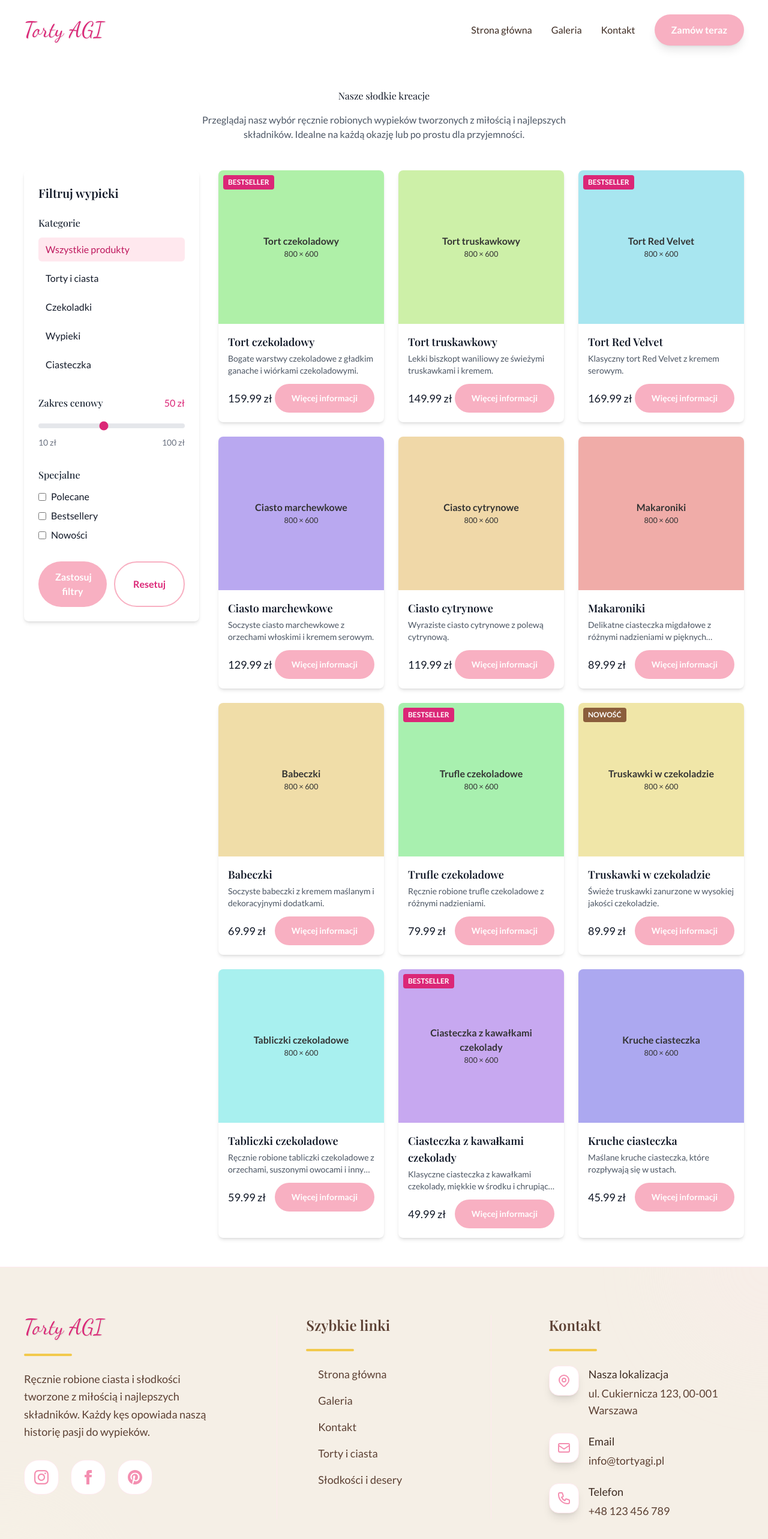
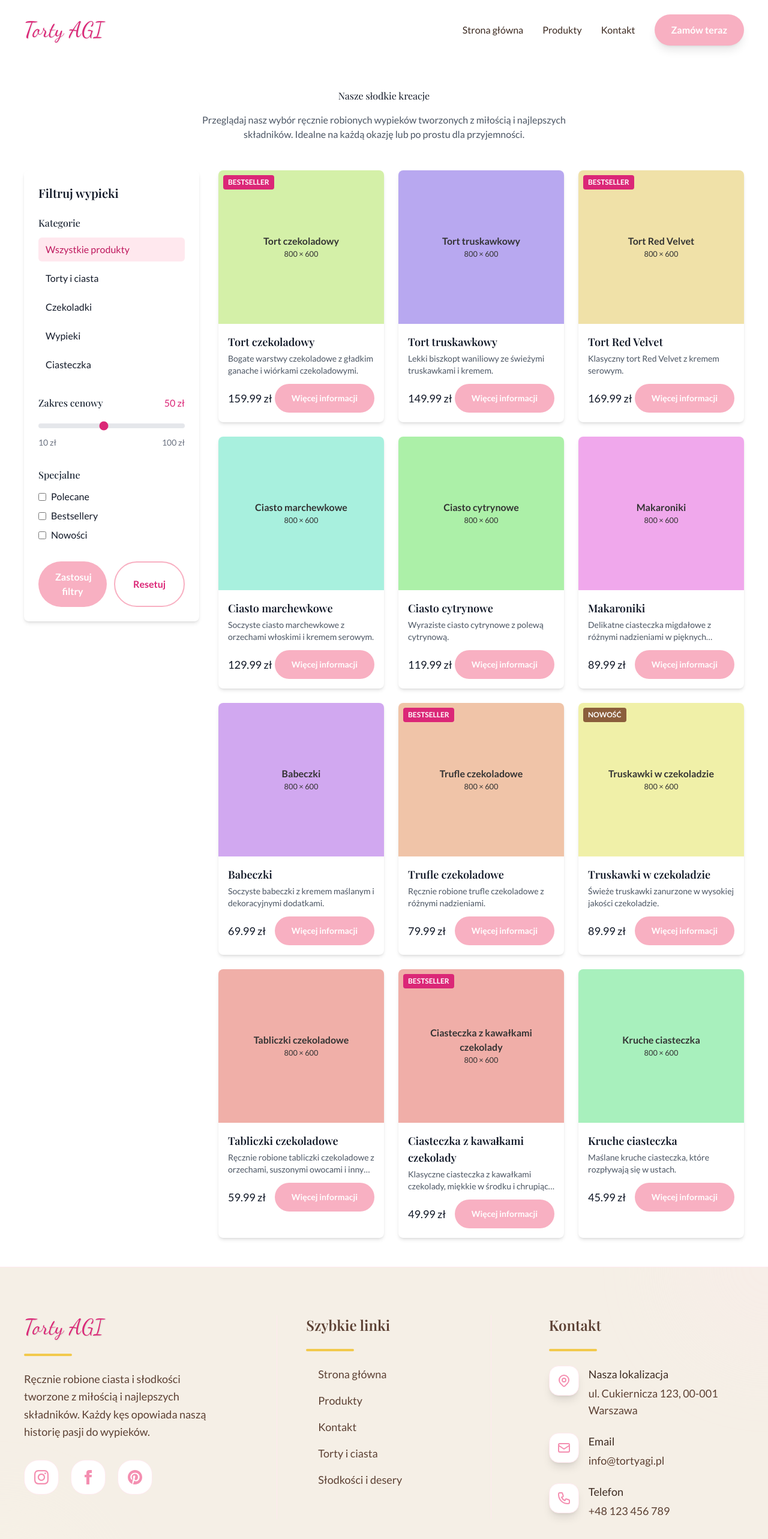
Before and after one commit to Elaard/torty-agi, a Next.js app: page /products in a window 1280 px wide. Shown: the top 2566 px of the page at 60% size. Built offline with nearby package versions, Linux system fonts and the light colour scheme; a web font is replaced by a local one.

Commit message:
fix client side rendering, use links translated to pl

```diff
--- a/src/app/page.tsx
+++ b/src/app/page.tsx
@@ -23,10 +23,10 @@ export default function Home() {
                 Ręcznie robione torty, ciasta i słodkości przygotowane z pasją i najlepszych składników. Idealne na każdą okazję.
               </p>
               <div className="flex flex-col sm:flex-row gap-6 justify-center">
-                <Link href="/contact" className="btn btn-primary text-lg px-8 py-4 shadow-xl">
+                <Link href="/kontakt" className="btn btn-primary text-lg px-8 py-4 shadow-xl">
                   Skontaktuj się
                 </Link>
-                <Link href="/contact" className="btn btn-outline text-lg px-8 py-4 transform -rotate-1">
+                <Link href="/kontakt" className="btn btn-outline text-lg px-8 py-4 transform -rotate-1">
                   Nasze realizacje
                 </Link>
               </div>
@@ -158,7 +158,7 @@ export default function Home() {
                 <p className="text-secondary-600 mb-4">
                   Bogate warstwy czekoladowe z gładkim ganache i wiórkami czekoladowymi. Idealny na specjalne okazje.
                 </p>
-                <Link href="/contact" className="text-primary-600 font-medium hover:text-primary-700 inline-flex items-center">
+                <Link href="/kontakt" className="text-primary-600 font-medium hover:text-primary-700 inline-flex items-center">
                   Więcej informacji
                   <svg xmlns="http://www.w3.org/2000/svg" className="h-4 w-4 ml-1" fill="none" viewBox="0 0 24 24" stroke="currentColor">
                     <path strokeLinecap="round" strokeLinejoin="round" strokeWidth={2} d="M9 5l7 7-7 7" />
@@ -179,7 +179,7 @@ export default function Home() {
                 <p className="text-secondary-600 mb-4">
                   Delikatne ciasteczka migdałowe z różnymi nadzieniami w pięknych kolorach. Doskonały prezent.
                 </p>
-                <Link href="/contact" className="text-primary-600 font-medium hover:text-primary-700 inline-flex items-center">
+                <Link href="/kontakt" className="text-primary-600 font-medium hover:text-primary-700 inline-flex items-center">
                   Więcej informacji
                   <svg xmlns="http://www.w3.org/2000/svg" className="h-4 w-4 ml-1" fill="none" viewBox="0 0 24 24" stroke="currentColor">
                     <path strokeLinecap="round" strokeLinejoin="round" strokeWidth={2} d="M9 5l7 7-7 7" />
@@ -198,7 +198,7 @@ export default function Home() {
                 </div>
                 <h3 className="font-serif text-2xl font-semibold mb-3">Babeczki</h3>
                 <p className="text-secondary-600 mb-4">Soczyste babeczki z kremem maślanym i dekoracyjnymi dodatkami. Idealne na przyjęcia.</p>
-                <Link href="/contact" className="text-primary-600 font-medium hover:text-primary-700 inline-flex items-center">
+                <Link href="/kontakt" className="text-primary-600 font-medium hover:text-primary-700 inline-flex items-center">
                   Więcej informacji
                   <svg xmlns="http://www.w3.org/2000/svg" className="h-4 w-4 ml-1" fill="none" viewBox="0 0 24 24" stroke="currentColor">
                     <path strokeLinecap="round" strokeLinejoin="round" strokeWidth={2} d="M9 5l7 7-7 7" />
@@ -209,7 +209,7 @@ export default function Home() {
           </div>
 
           <div className="text-center mt-16">
-            <Link href="/contact" className="btn btn-primary text-lg px-8 py-4 shadow-xl">
+            <Link href="/kontakt" className="btn btn-primary text-lg px-8 py-4 shadow-xl">
               Zobacz wszystkie nasze wypieki
             </Link>
           </div>
@@ -329,7 +329,7 @@ export default function Home() {
               personalizowane zamówienia, dostawę i odbiór osobisty.
             </p>
             <Link
-              href="/contact"
+              href="/kontakt"
               className="inline-block px-10 py-5 bg-white text-primary-600 rounded-full text-xl font-bold hover:bg-gray-100 hover:shadow-2xl transition-all duration-500 transform hover:scale-105"
             >
               Skontaktuj się teraz
--- a/src/components/layout/Footer.tsx
+++ b/src/components/layout/Footer.tsx
@@ -67,25 +67,25 @@ export default function Footer() {
                 </Link>
               </li>
               <li>
-                <Link href="/products" className="text-secondary-600 hover:text-primary-600 transition-colors flex items-center group text-lg">
+                <Link href="/produkty" className="text-secondary-600 hover:text-primary-600 transition-colors flex items-center group text-lg">
                   <span className="w-2 h-2 bg-accent-500 rounded-full mr-3 opacity-0 group-hover:opacity-100 transition-opacity"></span>
-                  <span>Galeria</span>
+                  <span>Produkty</span>
                 </Link>
               </li>
               <li>
-                <Link href="/contact" className="text-secondary-600 hover:text-primary-600 transition-colors flex items-center group text-lg">
+                <Link href="/kontakt" className="text-secondary-600 hover:text-primary-600 transition-colors flex items-center group text-lg">
                   <span className="w-2 h-2 bg-accent-500 rounded-full mr-3 opacity-0 group-hover:opacity-100 transition-opacity"></span>
                   <span>Kontakt</span>
                 </Link>
               </li>
               <li>
-                <Link href="/contact" className="text-secondary-600 hover:text-primary-600 transition-colors flex items-center group text-lg">
+                <Link href="/kontakt" className="text-secondary-600 hover:text-primary-600 transition-colors flex items-center group text-lg">
                   <span className="w-2 h-2 bg-accent-500 rounded-full mr-3 opacity-0 group-hover:opacity-100 transition-opacity"></span>
                   <span>Torty i ciasta</span>
                 </Link>
               </li>
               <li>
-                <Link href="/contact" className="text-secondary-600 hover:text-primary-600 transition-colors flex items-center group text-lg">
+                <Link href="/kontakt" className="text-secondary-600 hover:text-primary-600 transition-colors flex items-center group text-lg">
                   <span className="w-2 h-2 bg-accent-500 rounded-full mr-3 opacity-0 group-hover:opacity-100 transition-opacity"></span>
                   <span>Słodkości i desery</span>
                 </Link>
--- a/src/components/layout/Header.tsx
+++ b/src/components/layout/Header.tsx
@@ -49,15 +49,15 @@ export default function Header() {
               <span>Strona główna</span>
               <span className="absolute bottom-0 left-0 w-0 h-0.5 bg-primary-300 group-hover:w-full transition-all duration-300"></span>
             </Link>
-            <Link href="/products" className="font-medium text-secondary-700 hover:text-primary-600 transition-colors relative group py-2">
-              <span>Galeria</span>
+            <Link href="/produkty" className="font-medium text-secondary-700 hover:text-primary-600 transition-colors relative group py-2">
+              <span>Produkty</span>
               <span className="absolute bottom-0 left-0 w-0 h-0.5 bg-primary-300 group-hover:w-full transition-all duration-300"></span>
             </Link>
-            <Link href="/contact" className="font-medium text-secondary-700 hover:text-primary-600 transition-colors relative group py-2">
+            <Link href="/kontakt" className="font-medium text-secondary-700 hover:text-primary-600 transition-colors relative group py-2">
               <span>Kontakt</span>
               <span className="absolute bottom-0 left-0 w-0 h-0.5 bg-primary-300 group-hover:w-full transition-all duration-300"></span>
             </Link>
-            <Link href="/contact" className="btn btn-primary ml-4 shadow-lg">
+            <Link href="/kontakt" className="btn btn-primary ml-4 shadow-lg">
               Zamów teraz
             </Link>
           </nav>
@@ -89,21 +89,21 @@ export default function Header() {
               Strona główna
             </Link>
             <Link
-              href="/contact"
+              href="/kontakt"
               className="block py-3 px-6 hover:bg-primary-50 transition-colors text-secondary-700 hover:text-primary-600"
               onClick={() => setIsMenuOpen(false)}
             >
-              Galeria
+              Produkty
             </Link>
             <Link
-              href="/contact"
+              href="/kontakt"
               className="block py-3 px-6 hover:bg-primary-50 transition-colors text-secondary-700 hover:text-primary-600"
               onClick={() => setIsMenuOpen(false)}
             >
               Kontakt
             </Link>
             <div className="px-6 pt-2 pb-3">
-              <Link href="/contact" className="block w-full btn btn-primary text-center shadow-lg" onClick={() => setIsMenuOpen(false)}>
+              <Link href="/kontakt" className="block w-full btn btn-primary text-center shadow-lg" onClick={() => setIsMenuOpen(false)}>
                 Zamów teraz
               </Link>
             </div>
--- a/src/components/ui/PlaceholderImage.tsx
+++ b/src/components/ui/PlaceholderImage.tsx
@@ -1,4 +1,6 @@
 "use client";
+
+import { useEffect, useState } from "react";
 
 interface PlaceholderImageProps {
   text: string;
@@ -8,20 +10,25 @@ interface PlaceholderImageProps {
 }
 
 export default function PlaceholderImage({ text, width = 800, height = 600, className = "" }: PlaceholderImageProps) {
-  // Generate a random pastel color
-  const getRandomPastelColor = () => {
-    const hue = Math.floor(Math.random() * 360);
-    return `hsl(${hue}, 70%, 80%)`;
-  };
+  const [color, setColor] = useState("");
 
-  const bgColor = getRandomPastelColor();
+  // Ustawienie koloru po pierwszym renderze (po stronie klienta)
+  useEffect(() => {
+    // Generate a random pastel color
+    const getRandomPastelColor = () => {
+      const hue = Math.floor(Math.random() * 360);
+      return `hsl(${hue}, 70%, 80%)`;
+    };
+    setColor(getRandomPastelColor());
+  }, []);
+
   const textColor = "hsl(0, 0%, 20%)";
 
   return (
     <div
       className={`flex items-center justify-center ${className}`}
       style={{
-        backgroundColor: bgColor,
+        backgroundColor: color,
         width: "100%",
         height: "100%",
         position: "relative",
```
